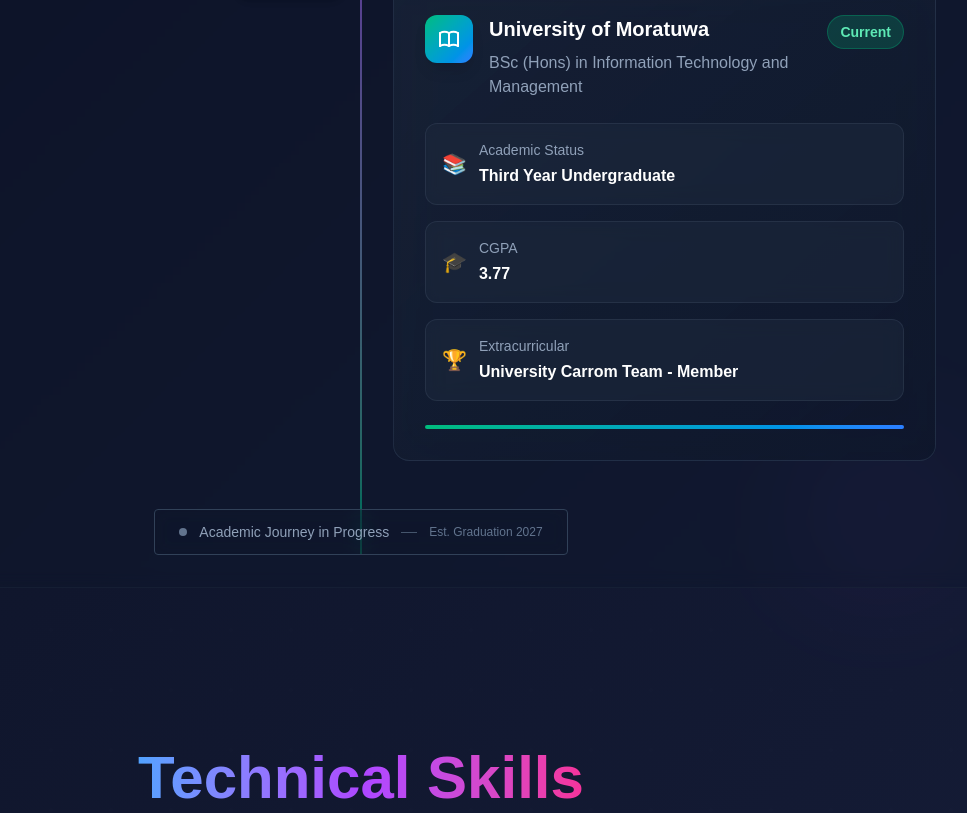
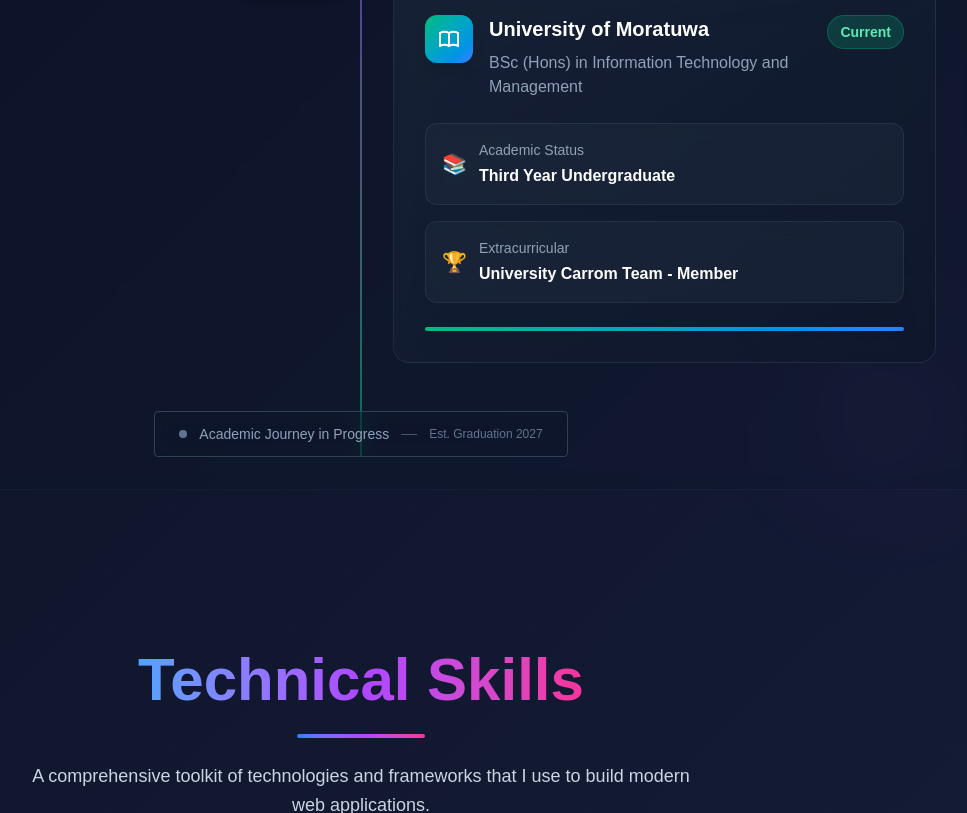
Before and after one commit to Navoda-Rajapakshe01/my_portfolio, a Next.js app: page / in a window 1280 px wide. Shown: the part 2160-2973 px from the top of the page, without its empty margins (279-1246 px from the left). Built offline with nearby package versions, Linux system fonts and the light colour scheme.

Commit message:
gpa changed

```diff
--- a/src/components/AboutSection.tsx
+++ b/src/components/AboutSection.tsx
@@ -464,12 +464,6 @@
                                 icon: "📚"
                               },
                               {
-                                label: "CGPA",
-                                value: "3.77",
-                                color: "emerald",
-                                icon: "🎓"
-                              },
-                              {
                                 label: "Extracurricular",
                                 value: "University Carrom Team - Member",
                                 color: "yellow",
```
